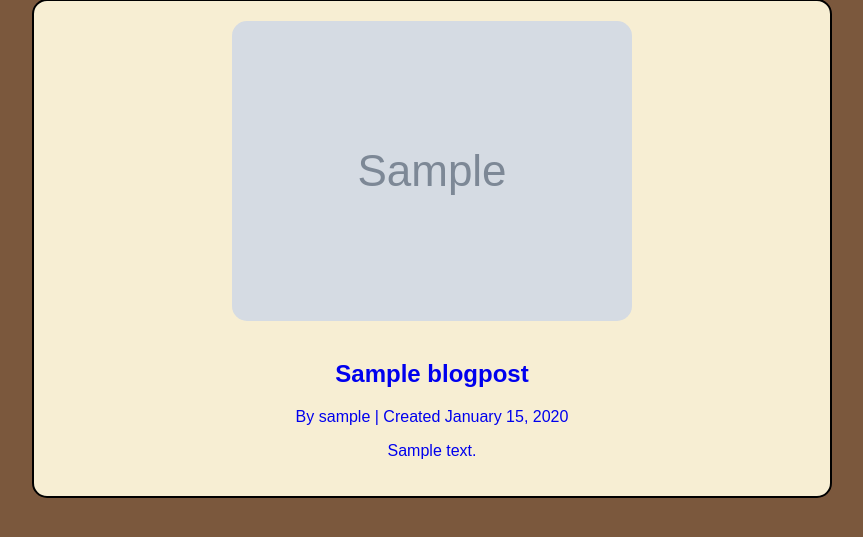
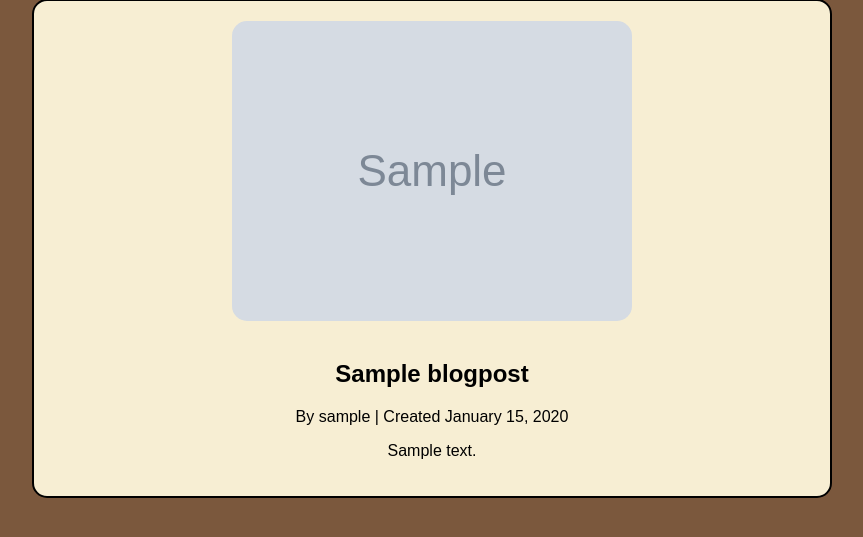
Before and after one commit to Grupp2-Blogg/grupp2-blogg, a PHP site: page / in a window 1280 px wide. Shown: the part 228-765 px from the top of the page, without its empty margins (208-1071 px from the left). Run offline with PHP 8.4, Linux system fonts and the light colour scheme; tables that the repository leaves empty or names only in its code hold one stand-in row (values such as "Sample post"); grey boxes marked "Sample" are stand-in pictures.

Commit message:
Fixade  A tag index.php

```diff
--- a/public/Styles.css
+++ b/public/Styles.css
@@ -188,6 +188,11 @@ a:hover
     padding: 20px;
     text-decoration: none;
     box-sizing: border-box;
+}
+
+.div--inlägg-container a{
+    text-decoration: none !important;
+    color: black;
 }
 
 .div--inlägg-container:hover{
```
